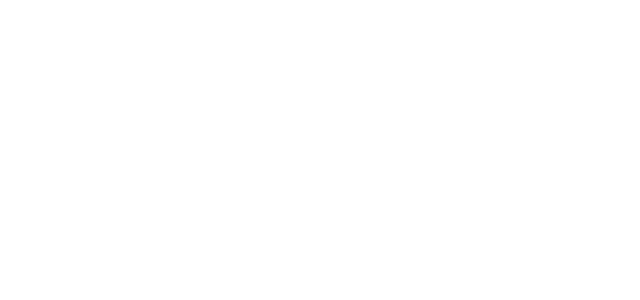
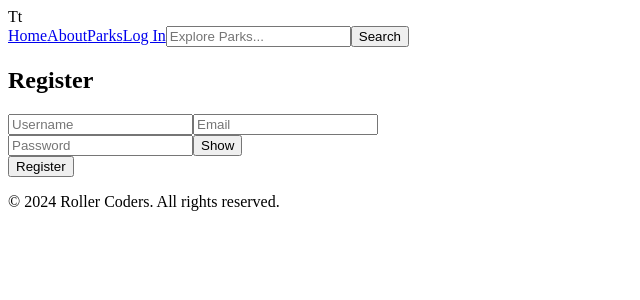
Before and after one commit to DanaK270/RollerCodersFrontend, a React (Vite) app: page /register in a window 1280 px wide. Shown: the top 300 px of the page, without its empty margins (0-640 px from the left). Built offline with nearby package versions, Linux system fonts and the light colour scheme.

Commit message:
Components & Pages

```diff
--- /dev/null
+++ b/pages/Login.jsx
@@ -0,0 +1,61 @@
+import { useState } from "react";
+import { useNavigate, Link } from "react-router-dom";
+import Client from "../services/api";
+
+const Login = () => {
+  const [usernameOrEmail, setUsernameOrEmail] = useState("");
+  const [password, setPassword] = useState("");
+  const [showPassword, setShowPassword] = useState(false); // State to toggle password visibility
+  const navigate = useNavigate();
+
+  const handleSubmit = async (e) => {
+    e.preventDefault();
+    try {
+      const response = await Client.post("/auth/login", {
+        usernameOrEmail,
+        password,
+      });
+      console.log(response.data);
+      navigate("/");
+    } catch (error) {
+      console.error("Error logging in:", error);
+    }
+  };
+
+  return (
+    <div className="auth-container">
+      <h2>Login</h2>
+      <form onSubmit={handleSubmit}>
+        <input
+          type="text"
+          placeholder="Username or Email"
+          value={usernameOrEmail}
+          onChange={(e) => setUsernameOrEmail(e.target.value)}
+          autoComplete="username"
+        />
+        <div className="password-input-container">
+          <input
+            type={showPassword ? "text" : "password"}
+            placeholder="Password"
+            value={password}
+            onChange={(e) => setPassword(e.target.value)}
+            autoComplete="current-password"
+          />
+          <button
+            type="button"
+            className="password-toggle"
+            onClick={() => setShowPassword(!showPassword)}
+          >
+            {showPassword ? "Hide" : "Show"}
+          </button>
+        </div>
+        <button type="submit">Login</button>
+      </form>
+      <p>
+        New user? <Link to="/register">Register here</Link>.
+      </p>
+    </div>
+  );
+};
+
+export default Login;
--- /dev/null
+++ b/pages/Register.jsx
@@ -0,0 +1,67 @@
+import { useState } from "react";
+import { useNavigate } from "react-router-dom";
+import Client from "../services/api";
+
+const Register = () => {
+  const [username, setUsername] = useState("");
+  const [email, setEmail] = useState("");
+  const [password, setPassword] = useState("");
+  const [showPassword, setShowPassword] = useState(false); // State to toggle password visibility
+  const navigate = useNavigate();
+
+  const handleSubmit = async (e) => {
+    e.preventDefault();
+    try {
+      const response = await Client.post("/auth/register", {
+        username,
+        email,
+        password,
+      });
+      console.log(response.data);
+      navigate("/login");
+    } catch (error) {
+      console.error("Error registering user:", error);
+    }
+  };
+
+  return (
+    <div className="auth-container">
+      <h2>Register</h2>
+      <form onSubmit={handleSubmit}>
+        <input
+          type="text"
+          placeholder="Username"
+          value={username}
+          onChange={(e) => setUsername(e.target.value)}
+          autoComplete="username"
+        />
+        <input
+          type="email"
+          placeholder="Email"
+          value={email}
+          onChange={(e) => setEmail(e.target.value)}
+          autoComplete="email"
+        />
+        <div className="password-input-container">
+          <input
+            type={showPassword ? "text" : "password"}
+            placeholder="Password"
+            value={password}
+            onChange={(e) => setPassword(e.target.value)}
+            autoComplete="current-password"
+          />
+          <button
+            type="button"
+            className="password-toggle"
+            onClick={() => setShowPassword(!showPassword)}
+          >
+            {showPassword ? "Hide" : "Show"}
+          </button>
+        </div>
+        <button type="submit">Register</button>
+      </form>
+    </div>
+  );
+};
+
+export default Register;
--- a/src/App.jsx
+++ b/src/App.jsx
@@ -1,7 +1,59 @@
-import './App.css'
 
-function App() {
-  return <div></div>
-}
+import { useState, useEffect } from "react";
+import { Route, Routes } from "react-router-dom";
+import "./App.css";
+import Nav from "./components/Nav";
+import Home from "./components/Home";
+import Parks from "./components/Parks";
+import Register from "../pages/Register";
+import Login from "../pages/Login";
+import { checkSession } from "../"
+import About from "./components/About";
 
-export default App
+
+
+const App = () => {
+  const [user, setUser] = useState(null);
+
+  const handleLogOut = () => {
+    setUser(null);
+    localStorage.clear();
+  };
+
+  useEffect(() => {
+    const checkToken = async () => {
+      const user = await checkSession();
+      setUser(user);
+    };
+
+    const token = localStorage.getItem("token");
+    if (token) {
+      checkToken();
+    }
+  }, []);
+
+  return (
+    <div className="App">
+      <Nav user={user} handleLogOut={handleLogOut} />
+
+
+
+      <main>
+        <Routes>
+          <Route path="/" element={<Home />} />
+          <Route path="/about" element={<About />} />
+          <Route path="/login" element={<Login setUser={setUser} />} />
+          <Route path="/register" element={<Register />} />
+          <Route path="/parks" element={<Parks user={user} />} />
+
+        </Routes>
+      </main>
+      <footer>
+        <p>&copy; 2024 Roller Coders. All rights reserved.</p>
+      </footer>
+    </div>
+  );
+};
+
+
+export default App;
--- /dev/null
+++ b/src/components/About.jsx
@@ -0,0 +1,18 @@
+const About = () => {
+  return (
+    <div className="about-container">
+      <h2>About Roller Coders</h2>
+      <p>
+      Roller Coders is your premier guide to exploring theme parks across the globe. Whether you're passionate about roller coasters, enjoy water parks, or are looking for fun activities for the whole family, we have you covered
+      </p>
+      <p>
+      Our goal is to offer a thorough platform for thrill-seekers to find new parks, learn about exciting attractions, and engage with other fans. From organizing your next adventure to sharing your stories, Roller Coders is dedicated to enhancing your theme park experience.
+      </p>
+      <p>
+      Begin today by checking out our list of parks. Connect with a community of fellow thrill-seekers and set off on unforgettable adventures!
+      </p>
+    </div>
+  );
+};
+
+export default About;
--- /dev/null
+++ b/src/components/Home.jsx
@@ -0,0 +1,14 @@
+import "../App.css";
+
+const Home = () => {
+  return (
+    <div className="home">
+      <h1>Welcome to Roller Coders- Your Guide to Theme Parks Around The World!</h1>
+      <p>
+      Roller Coders is your go-to hub for discovering theme parks worldwide. Whether you're a roller coaster lover, a water park enthusiast, or just in search of family-friendly fun, we have everything you need. Explore our site to find new parks, learn about thrilling rides, and connect with fellow adventure seekers. Begin by browsing our list of parks!
+      </p>
+    </div>
+  );
+};
+
+export default Home;
--- /dev/null
+++ b/src/components/Nav.jsx
@@ -0,0 +1,34 @@
+import React, { useState } from "react";
+import { useNavigate, Link } from "react-router-dom";
+import "../App.css";
+
+const Nav = () => {
+  const [searchQuery, setSearchQuery] = useState("");
+  const navigate = useNavigate();
+
+  const handleSearch = () => {
+    navigate(`/parks?search=${encodeURIComponent(searchQuery)}`);
+  };
+
+  return (
+    <nav className="navbar">
+      <div className="logo">Tt</div>
+      <div>
+        <Link to="/">Home</Link>
+        <Link to="/about">About</Link>
+        <Link to="/parks">Parks</Link>
+        <Link to="/logIn">Log In</Link>
+
+        <input
+          type="text"
+          value={searchQuery}
+          onChange={(e) => setSearchQuery(e.target.value)}
+          placeholder="Explore Parks..."
+        />
+        <button onClick={handleSearch}>Search</button>
+      </div>
+    </nav>
+  );
+};
+
+export default Nav;
--- a/src/main.jsx
+++ b/src/main.jsx
@@ -1,4 +1,10 @@
-import { createRoot } from 'react-dom/client'
-import App from './App.jsx'
+import { createRoot } from "react-dom/client";
+import { BrowserRouter as Router } from "react-router-dom";
+import App from "./App.jsx";
+import "./index.css";
 
-createRoot(document.getElementById('root')).render(<App />)
+createRoot(document.querySelector("#root")).render(
+  <Router>
+    <App />
+  </Router>
+);
```
Also changed, not shown: src/index.css (added).
